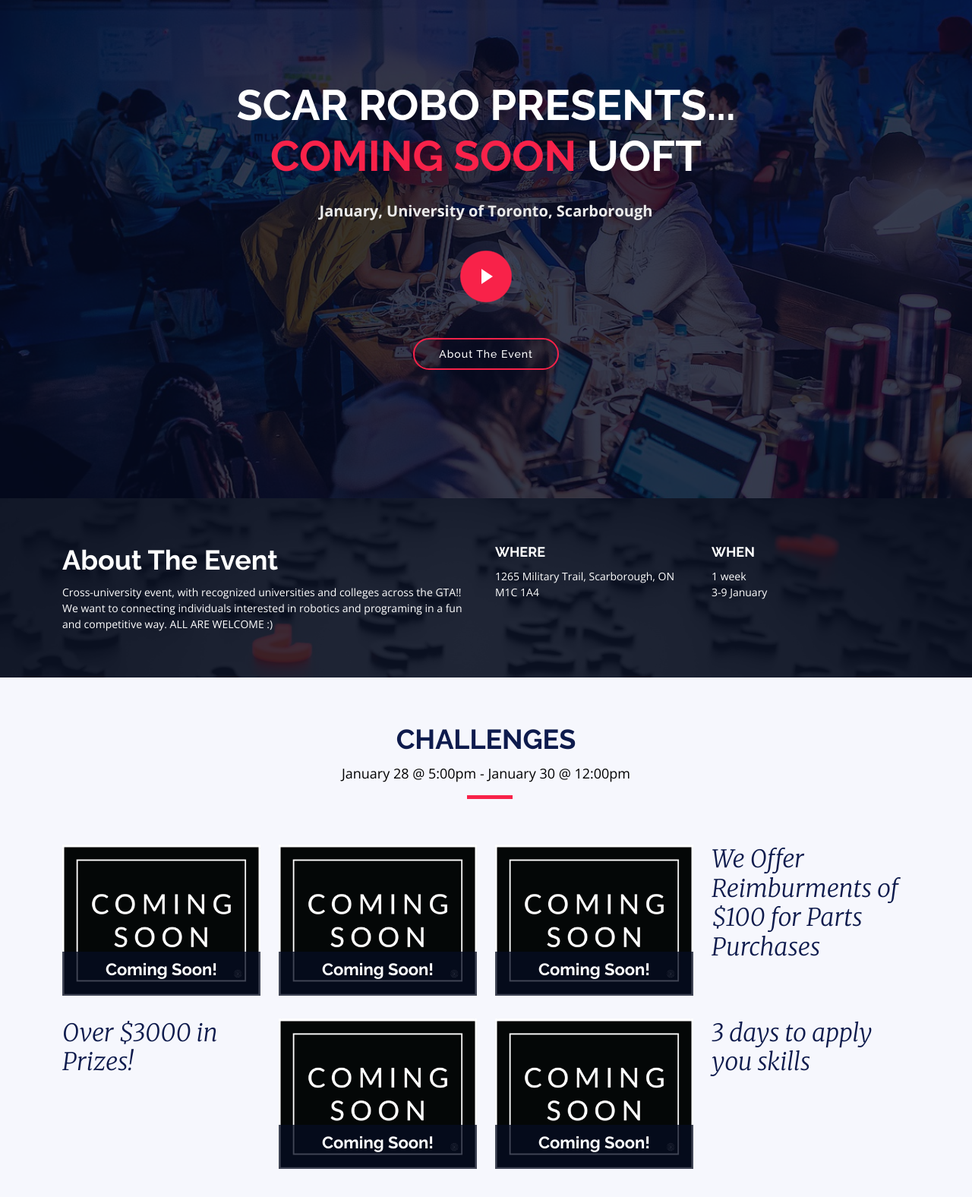
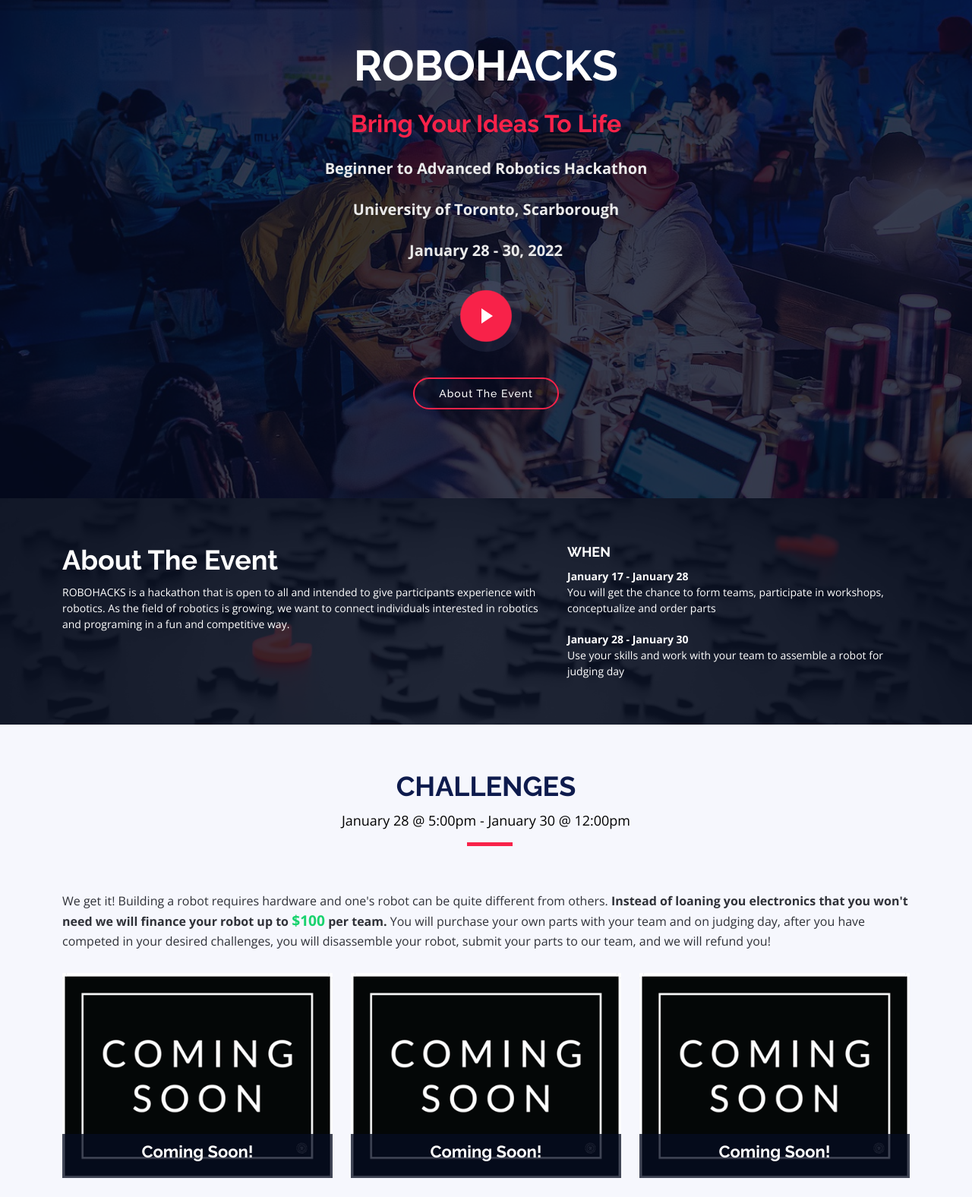
Before and after one commit to scarrobo/RoboHack, a plain HTML site: page index.html in a window 1280 px wide. Shown: the part 144-1720 px from the top of the page at 76% size. Drawn offline with nearby package versions, Linux system fonts and the light colour scheme.

Commit message:
Updating layout and landing page

```diff
--- a/assets/css/style.css
+++ b/assets/css/style.css
@@ -542,6 +542,11 @@ h6 {
     font-size: 56px;
     font-weight: 600;
     text-transform: uppercase;
+}
+
+#home h2 {
+    font-family: "Raleway", sans-serif;
+    font-weight: 600;
 }
 
 #home h1 span {
@@ -659,6 +664,10 @@ h6 {
     color: #fff;
 }
 
+#home .slogan{
+    color: #f82249;
+}
+
 @-webkit-keyframes pulsate-btn {
     0% {
         transform: scale(0.6, 0.6);
@@ -895,7 +904,8 @@ h6 {
 }
 
 .emphasis {
-    font-family: Merriweather;
+    color: #18d26e;
+    font-size: 120%;
 }
 
 .link:hover {
--- a/index.html
+++ b/index.html
@@ -69,8 +69,11 @@
     <!-- ======= Home Section ======= -->
     <section id="home">
         <div class="home-container" data-aos="zoom-in" data-aos-delay="100">
-            <h1 class="mb-4 pb-0">Scar Robo presents...<br><span>Coming soon</span> UOFT</h1>
-            <p class="mb-4 pb-0"> January, University of Toronto, Scarborough</p>
+            <h1 class="mb-4 pb-0">ROBOHACKS</h1>
+            <h2 class="mb-4 pb-0 slogan">Bring Your Ideas To Life</h2>
+            <p class="mb-4 pb-0"> Beginner to Advanced Robotics Hackathon</p>
+            <p class="mb-4 pb-0"> University of Toronto, Scarborough</p>
+            <p class="mb-4 pb-0"> January 28 - 30, 2022</p>
             <a href="https://www.youtube.com/watch?v=rhAunB7UQFQ" class="glightbox play-btn mb-4"></a>
             <a href="#about" class="about-btn scrollto">About The Event</a>
         </div>
@@ -83,18 +86,15 @@
         <section id="about">
             <div class="container" data-aos="fade-up">
                 <div class="row">
-                    <div class="col-lg-6">
+                    <div class="col-lg-7">
                         <h2>About The Event</h2>
-                        <p>Cross-university event, with recognized universities and colleges across the GTA!! We want to connecting individuals interested in robotics and programing in a fun and competitive way. ALL ARE WELCOME :)
+                        <p>ROBOHACKS is a hackathon that is open to all and intended to give participants experience with robotics. As the field of robotics is growing, we want to connect individuals interested in robotics and programing in a fun and competitive way.
                         </p>
                     </div>
-                    <div class="col-lg-3">
-                        <h3>Where</h3>
-                        <p>1265 Military Trail, Scarborough, ON M1C 1A4</p>
-                    </div>
-                    <div class="col-lg-3">
+                    <div class="col-lg-5">
                         <h3>When</h3>
-                        <p>1 week<br>3-9 January</p>
+                        <p><strong>January 17 - January 28</strong> <br>You will get the chance to form teams, participate in workshops, conceptualize and order parts</p>
+                        <p><strong>January 28 - January 30</strong> <br>Use your skills and work with your team to assemble a robot for judging day</p>
                     </div>
                 </div>
             </div>
@@ -109,8 +109,11 @@
             </div>
 
             <div class="container">
+              <div class="row" data-aos="fade-up" data-aos-delay="100">
+                <p>We get it! Building a robot requires hardware and one's robot can be quite different from others. <strong>Instead of loaning  you electronics that you won't need we will finance your robot up to <span class="emphasis">$100</span> per team.</strong> You will purchase your own parts with your team and on judging day, after you have competed in your desired challenges, you will disassemble your robot, submit your parts to our team, and we will refund you!</p>
+              </div>
                 <div class="row">
-                    <div class="col-md-3">
+                    <div class="col-md-4">
                         <div class="speaker" data-aos="fade-up" data-aos-delay="100">
                         <img src="assets/img/coming-soon.png" alt="Speaker 1" class="img-fluid">
                         <div class="details">
@@ -119,7 +122,7 @@
                         </div>
                         </div>
                     </div>
-                    <div class="col-md-3">
+                    <div class="col-md-4">
                         <div class="speaker" data-aos="fade-up" data-aos-delay="100">
                         <img src="assets/img/coming-soon.png" alt="Speaker 1" class="img-fluid">
                         <div class="details">
@@ -128,7 +131,7 @@
                         </div>
                         </div>
                     </div>
-                    <div class="col-md-3">
+                    <div class="col-md-4">
                         <div class="speaker" data-aos="fade-up" data-aos-delay="100">
                         <img src="assets/img/coming-soon.png" alt="Speaker 1" class="img-fluid">
                         <div class="details">
@@ -137,15 +140,10 @@
                         </div>
                         </div>
                     </div>
-                    <div class="col-md-3">
-                        <h2 class="emphasis">We Offer Reimburments of $100 for Parts Purchases</h2>
-                    </div>
                 </div>
                 <div class="row">
-                    <div class="col-md-3">
-                        <h2 class="emphasis">Over $3000 in Prizes!</h2>
-                    </div>
-                    <div class="col-md-3">
+                    <div class="col-md-2"></div>
+                    <div class="col-md-4">
                         <div class="speaker" data-aos="fade-up" data-aos-delay="100">
                         <img src="assets/img/coming-soon.png" alt="Speaker 1" class="img-fluid">
                         <div class="details">
@@ -154,7 +152,7 @@
                         </div>
                         </div>
                     </div>
-                    <div class="col-md-3">
+                    <div class="col-md-4">
                         <div class="speaker" data-aos="fade-up" data-aos-delay="100">
                         <img src="assets/img/coming-soon.png" alt="Speaker 1" class="img-fluid">
                         <div class="details">
@@ -162,9 +160,6 @@
                             <p>Challenges will be unvealed soon!</p>
                         </div>
                         </div>
-                    </div>
-                    <div class="col-md-3">
-                        <h2 class="emphasis">3 days to apply you skills</h2>
                     </div>
                 </div>
             </div>
@@ -243,8 +238,11 @@
             </div>
 
             <div class="container">
+              <div class="row" data-aos="fade-up" data-aos-delay="100">
+                <p>We want to welcome people of all skill levels to compete. To give everone the skills they need to compete, and level the playing field, we will provide <strong>10 days of workshops to give you experience with C++, Arduino, Raspberry Pi, and more!</strong> These workshops will be led by our mentors and sponsors.</p>
+              </div>
                 <div class="row">
-                    <div class="col-md-3">
+                    <div class="col-md-4">
                         <div class="speaker" data-aos="fade-up" data-aos-delay="100">
                         <img src="assets/img/coming-soon.png" alt="Speaker 1" class="img-fluid">
                         <div class="details">
@@ -253,7 +251,7 @@
                         </div>
                         </div>
                     </div>
-                    <div class="col-md-3">
+                    <div class="col-md-4">
                         <div class="speaker" data-aos="fade-up" data-aos-delay="100">
                         <img src="assets/img/coming-soon.png" alt="Speaker 1" class="img-fluid">
                         <div class="details">
@@ -262,7 +260,7 @@
                         </div>
                         </div>
                     </div>
-                    <div class="col-md-3">
+                    <div class="col-md-4">
                         <div class="speaker" data-aos="fade-up" data-aos-delay="100">
                         <img src="assets/img/coming-soon.png" alt="Speaker 1" class="img-fluid">
                         <div class="details">
@@ -271,15 +269,9 @@
                         </div>
                         </div>
                     </div>
-                    <div class="col-md-3">
-                        <h2 class="emphasis">Online Training on Arduino, C++, Raspberry Pi, and More!</h2>
-                    </div>
                 </div>
                 <div class="row">
-                    <div class="col-md-3">
-                        <h2 class="emphasis">Led by Our Sponsors and Mentors!</h2>
-                    </div>
-                    <div class="col-md-3">
+                    <div class="col-md-4">
                         <div class="speaker" data-aos="fade-up" data-aos-delay="100">
                         <img src="assets/img/coming-soon.png" alt="Speaker 1" class="img-fluid">
                         <div class="details">
@@ -288,7 +280,7 @@
                         </div>
                         </div>
                     </div>
-                    <div class="col-md-3">
+                    <div class="col-md-4">
                         <div class="speaker" data-aos="fade-up" data-aos-delay="100">
                         <img src="assets/img/coming-soon.png" alt="Speaker 1" class="img-fluid">
                         <div class="details">
@@ -297,7 +289,7 @@
                         </div>
                         </div>
                     </div>
-                    <div class="col-md-3">
+                    <div class="col-md-4">
                         <div class="speaker" data-aos="fade-up" data-aos-delay="100">
                         <img src="assets/img/coming-soon.png" alt="Speaker 1" class="img-fluid">
                         <div class="details">
```
